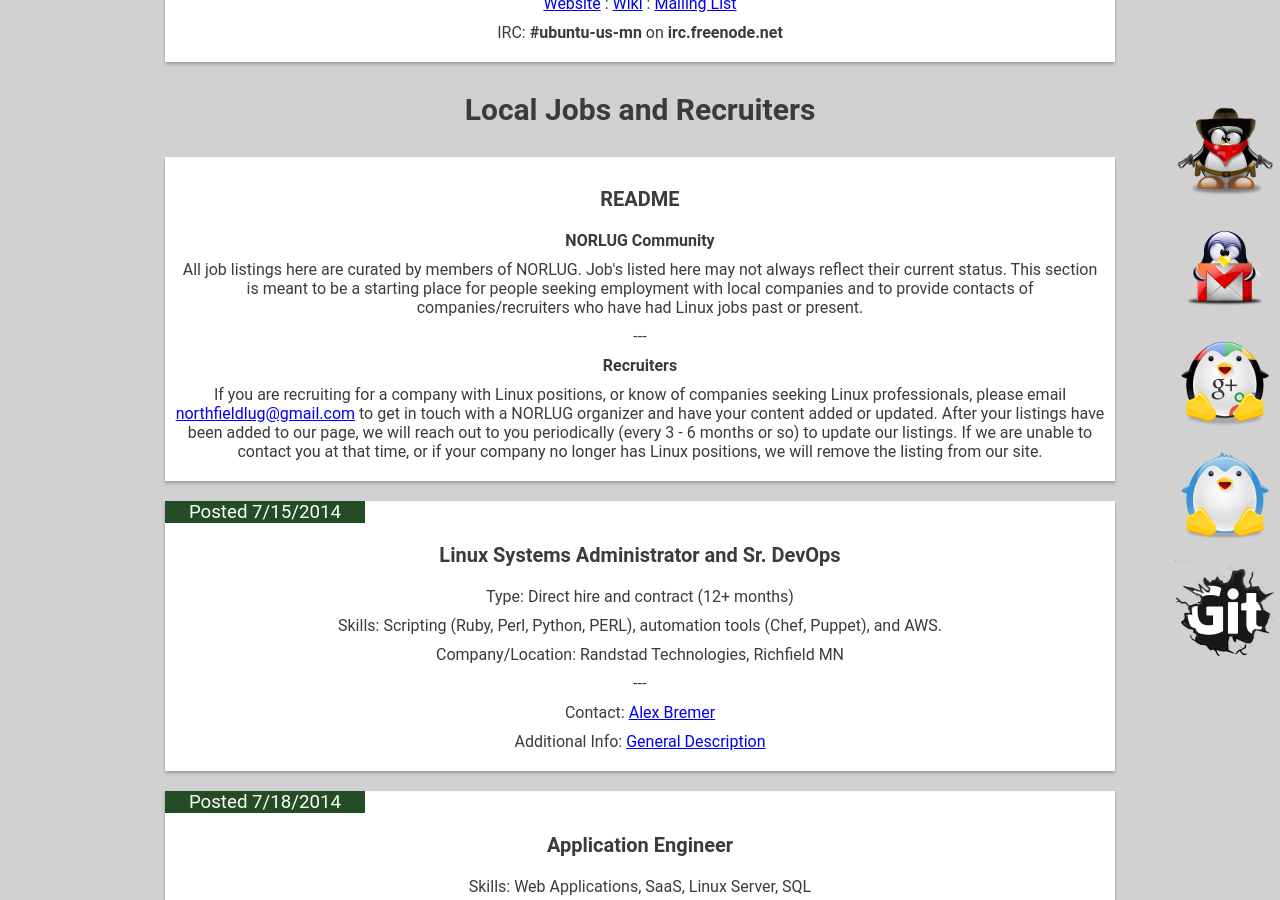
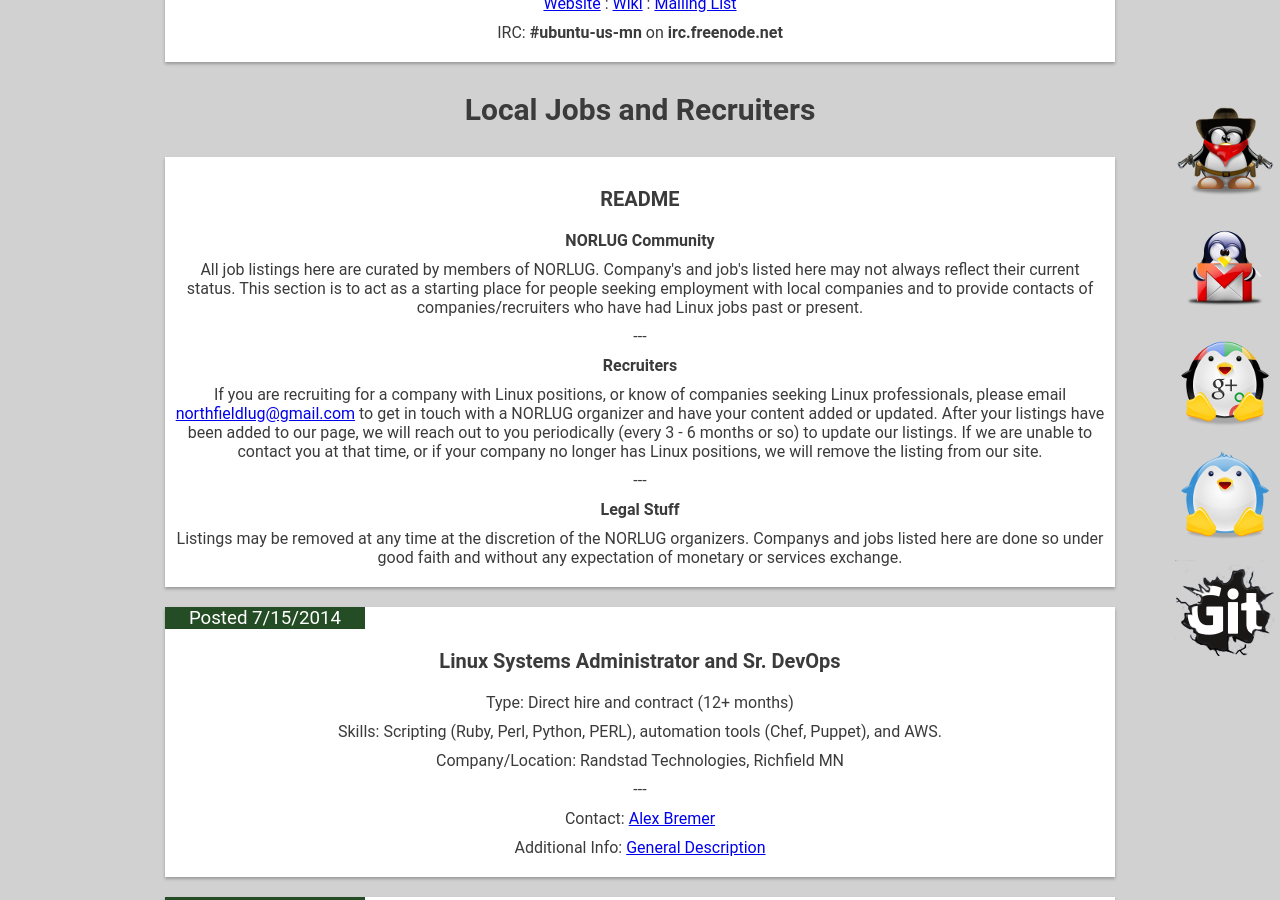
Before and after one commit to norlug/norlug.github.io, a Jekyll site: the page built from resources/index.html, in a window 1280 px wide and 900 px high, scrolled down 1172 px. Built offline with Jekyll 4.4.1, drawn with Linux system fonts in a browser that asks for light colours.

Commit message:
Updated the README section

```diff
--- a/resources/index.html
+++ b/resources/index.html
@@ -44,10 +44,13 @@
 <section class="card">
     <p class="welcomePageBlogTitle" >README</p>
     <p class="content center"><strong>NORLUG Community</strong>
-    <p class="content center">All job listings here are curated by members of NORLUG. Job's listed here may not always reflect their current status. This section is meant to be a starting place for people seeking employment with local companies and to provide contacts of companies/recruiters who have had Linux jobs past or present.</p>
+    <p class="content center">All job listings here are curated by members of NORLUG. Company's and job's listed here may not always reflect their current status. This section is to act as a starting place for people seeking employment with local companies and to provide contacts of companies/recruiters who have had Linux jobs past or present.</p>
     <p class="content center">---</p>
     <p class="content center"><strong>Recruiters</strong>
-    <p class="content center">If you are recruiting for a company with Linux positions, or know of companies seeking Linux professionals, please email <a href="mailto:northfieldlug@gmail.com?Subject=Job Postings" target="_top">northfieldlug@gmail.com</a> to get in touch with a NORLUG organizer and have your content added or updated. After your listings have been added to our page, we will reach out to you periodically (every 3 - 6 months or so) to update our listings. If we are unable to contact you at that time, or if your company no longer has Linux positions, we will remove the listing from our site.</p>
+    <p class="content center">If you are recruiting for a company with Linux positions, or know of companies seeking Linux professionals, please email <a href="mailto:northfieldlug@gmail.com?Subject=Job Listing Request" target="_top">northfieldlug@gmail.com</a> to get in touch with a NORLUG organizer and have your content added or updated. After your listings have been added to our page, we will reach out to you periodically (every 3 - 6 months or so) to update our listings. If we are unable to contact you at that time, or if your company no longer has Linux positions, we will remove the listing from our site.</p>
+    <p class="content center">---</p>
+    <p class="content center"><strong>Legal Stuff</strong>
+    <p class="content center">Listings may be removed at any time at the discretion of the NORLUG organizers. Companys and jobs listed here are done so under good faith and without any expectation of monetary or services exchange.</p>
 </section>
 
 <section class="card">
```
